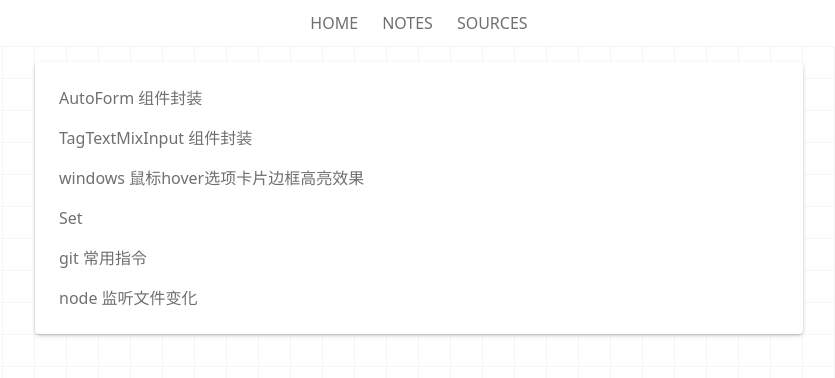
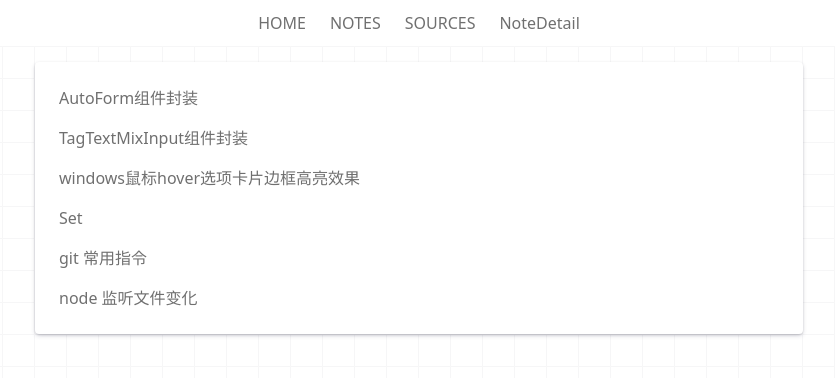
Before and after one commit to FU-design/Picture, a Vue app: page /notes in a window 1280 px wide. Shown: the top 378 px of the page, without its empty margins (221-1056 px from the left). Built offline with nearby package versions, Linux system fonts and the light colour scheme.

Commit message:
feat: add dynamic route for notes

```diff
--- a/src/components/pic-view/pic-view.vue
+++ b/src/components/pic-view/pic-view.vue
@@ -12,11 +12,11 @@
 .pic-view{
   width: 60%;
   margin: 0 auto;
+  margin-top: 16px;
   padding: 24px 16px;
+  border-radius: 4px;
   box-sizing: border-box;
   background-color: #fff;
   box-shadow: rgba(50, 50, 93, 0.25) 0px 2px 5px -1px, rgba(0, 0, 0, 0.3) 0px 1px 3px -1px;
-  border-radius: 4px;
-  margin-top: 16px;
 }
 </style>
--- a/src/composables/useNotes.ts
+++ b/src/composables/useNotes.ts
@@ -1,28 +1,47 @@
-import { ref } from 'vue'
+import PicMd from '@/components/pic-md/pic-md.vue'
+import PicView from '@/components/pic-view/pic-view.vue'
+import { computed, ref } from 'vue'
+import { useRouter } from 'vue-router'
 
-export interface NoteType { title: string, tag: string, md: () => Promise<string> }
+export interface NoteType { title: string, tag: string, md: () => Promise<{ default: string }> }
 
 // get all notes data
 export function useNotes() {
+  const router = useRouter()
   const notes = ref<NoteType[]>([])
+  const notesModules = computed(() => import.meta.glob('../notes/**/*.md', { query: '?raw' }))
+
+  const createNoteItem = (payload: NoteType) => {
+    return {
+      title: payload.title,
+      tag: payload.tag,
+      md: payload.md,
+    }
+  }
 
   const setupNotes = () => {
-    const modules = import.meta.glob('../notes/**/*.md', { query: '?raw' })
-    notes.value = Object.keys(modules).reduce((acc, path) => {
+    notes.value = Object.keys(notesModules.value).reduce((acc, path) => {
       const parts = path.split('/')
       const fileName = parts.pop()!.replace('.md', '')
       const dirName = parts[parts.length - 1]
-      acc.push({
-        title: fileName,
-        tag: dirName,
-        md: modules[path] as () => Promise<string>,
-      })
+      const newNote = createNoteItem({ title: fileName, tag: dirName, md: notesModules.value[path] as () => Promise<{ default: string }> })
+      acc.push(newNote)
       return acc
     }, [] as NoteType[])
+  }
+
+  const updateRouterOfNote = async (note: NoteType) => {
+    const markedContent = await note.md()
+    console.error('markedContent :>> ', markedContent)
+    if (!router.hasRoute(`/notes/${note.tag}/${note.title}`)) {
+      router.addRoute({ path: `/notes/${note.tag}/${note.title}`, component: PicView })
+    }
+    router.push({ path: `/notes/${note.tag}/${note.title}` })
   }
 
   return {
     notes,
     setupNotes,
+    updateRouterOfNote,
   }
 }
--- a/src/router/index.ts
+++ b/src/router/index.ts
@@ -16,6 +16,12 @@ const routes = [
         path: 'notes',
         name: 'NOTES',
         component: () => import('@/view/notes.vue'),
+        children: [
+          {
+            path: '/:tag/:title',
+            name: 'NoteDetail',
+          },
+        ],
       },
       {
         path: 'source',
--- a/src/view/notes.vue
+++ b/src/view/notes.vue
@@ -4,10 +4,10 @@ import PicView from '@/components/pic-view/pic-view.vue'
 import { type NoteType, useNotes } from '@/composables/useNotes'
 import { onMounted } from 'vue'
 
-const { notes, setupNotes } = useNotes()
+const { notes, setupNotes, updateRouterOfNote } = useNotes()
 
 async function openNote(note: NoteType) {
-  console.warn('note :>> ', note)
+  updateRouterOfNote(note)
 }
 
 onMounted(() => {
```
Also changed, not shown: src/notes/components/AutoForm组件封装.md (renamed from src/notes/components/AutoForm 组件封装.md), src/notes/components/TagTextMixInput组件封装.md (renamed from src/notes/components/TagTextMixInput 组件封装.md), src/notes/css/windows鼠标hover选项卡片边框高亮效果.md (renamed from src/notes/css/windows 鼠标hover选项卡片边框高亮效果.md).
